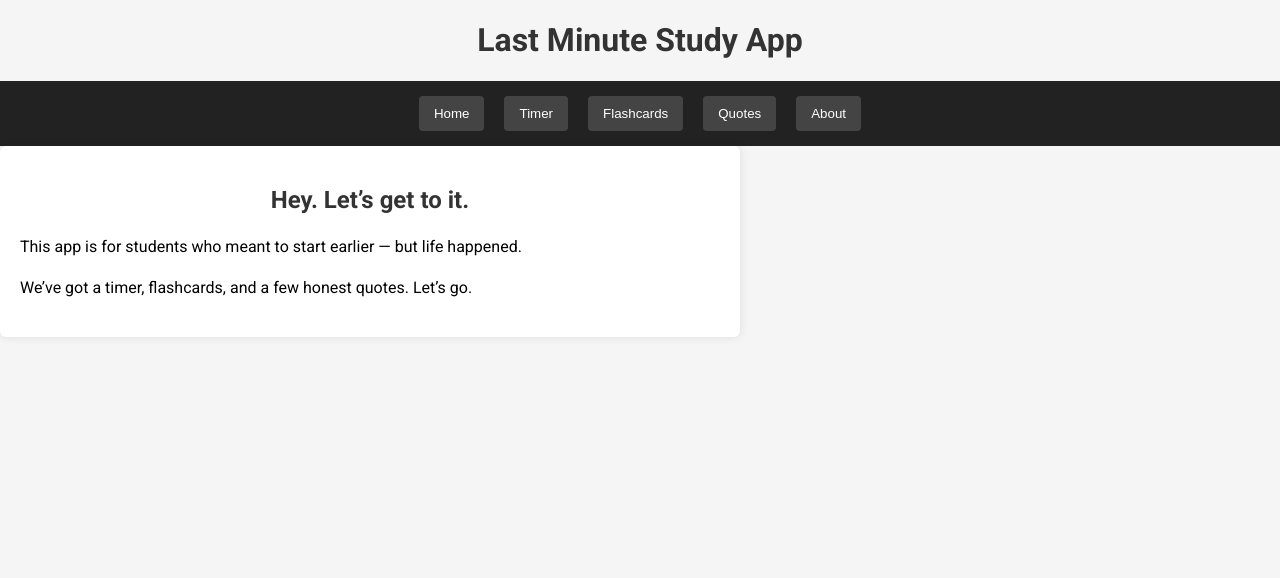
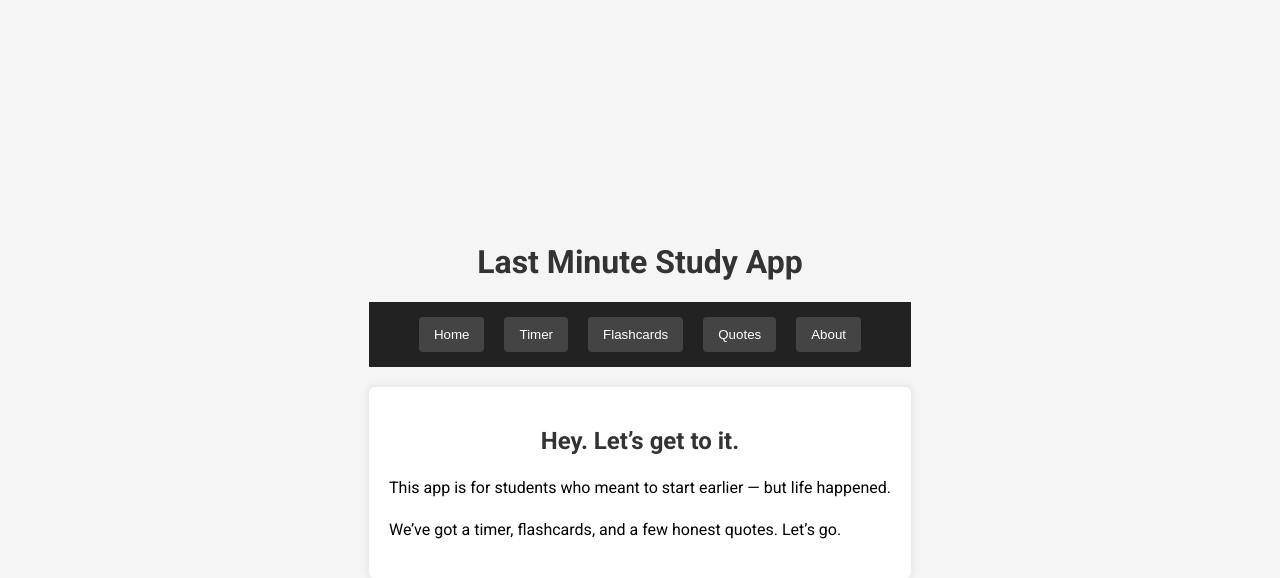
Before and after one commit to Varahran/uniii, a React (Create React App) app in the folder last-minute-study-app/: page / in a window 1280 px wide. Shown: the top 578 px of the page. Built offline with nearby package versions, Linux system fonts and the light colour scheme.

Commit message:
Update App.css

```diff
--- a/last-minute-study-app/src/App.css
+++ b/last-minute-study-app/src/App.css
@@ -1,5 +1,9 @@
 body {
   font-family: 'Roboto', sans-serif;
+  display: flex;
+  justify-content: center;
+  align-items: center;
+  min-height: 100vh;
   background-color: #f5f5f5;
   margin: 0;
   padding: 0;
@@ -29,10 +33,11 @@ nav button:hover {
 main {
   padding: 20px;
   max-width: 700px;
-  margin: center;
+  margin: auto;
   background-color: white;
   border-radius: 6px;
   box-shadow: 0 0 10px rgba(0,0,0,0.1);
+  margin-top: 20px;
 }
 
 h1, h2 {
```
